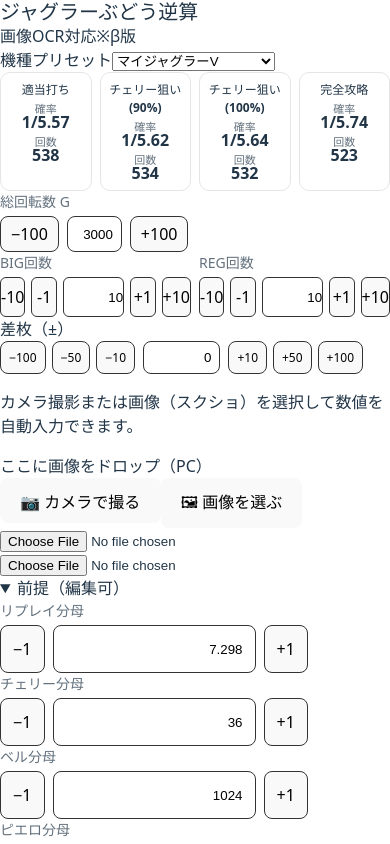
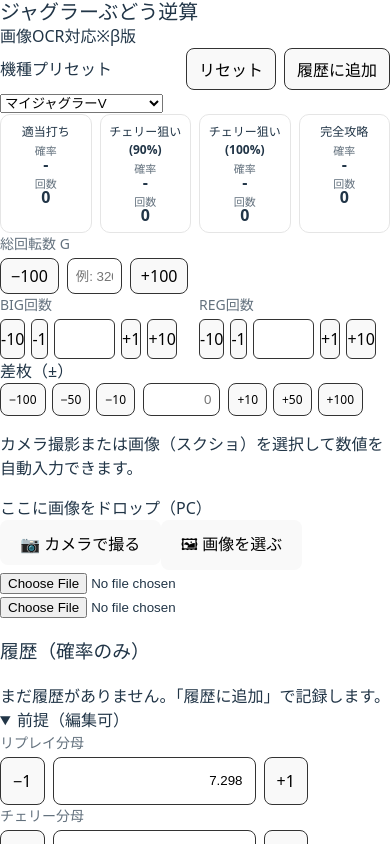
Before and after one commit to naturechorusjp/jug-ocr-v1.2, a React (Vite) app: page / in a window 390 px wide. Shown: the top 844 px of the page. Built offline with nearby package versions, Linux system fonts and the light colour scheme.

Commit message:
Update App.tsx

```diff
--- a/src/App.tsx
+++ b/src/App.tsx
@@ -29,15 +29,16 @@
   },
 } as const;
 
-// === 永続化（保存するのは G / BIG / REG / 差枚 / 機種プリセット ） ===
+// === 永続化（保存するのは G / BIG / REG / 差枚 / 機種プリセット / 履歴 ） ===
 const STORAGE_KEY = "jug-ocr-v1.2:state";
 
 function loadSaved() {
   try {
     const raw = localStorage.getItem(STORAGE_KEY);
-    return raw ? JSON.parse(raw) : {};
+    const obj = raw ? JSON.parse(raw) : {};
+    return { ...obj, history: obj.history ?? [] };
   } catch {
-    return {};
+    return { history: [] };
   }
 }
 
@@ -50,32 +51,27 @@
   }
 }
 
+// 履歴1件の型
+type HistoryRow = {
+  ts: number; // 追加時刻（今は表示しないが保存しておく）
+  model: string;
+  probs: {
+    random: string;
+    cherry90: string;
+    cherry100: string;
+    full: string;
+  };
+};
+
+const HISTORY_MAX = 10;
 
 // 打法ごとの小役取得率（必要なら後で調整可能）
 const STRATEGIES = [
-  {
-    key: "random",
-    label: "適当打ち",
-    capture: { cherry: 0.667, bell: 0.1, piero: 0.05 }, // 例：66.7％獲得
-  },
-  {
-    key: "cherry90",
-    label: "チェリー狙い(90%)",
-    capture: { cherry: 0.90, bell: 0.05, piero: 0.01 },
-  },
-  {
-    key: "cherry100",
-    label: "チェリー狙い(100%)",
-    capture: { cherry: 1.00, bell: 0, piero: 0 },
-  },
-  {
-    key: "full",
-    label: "完全攻略",
-    capture: { cherry: 1.00, bell: 1.00, piero: 1.00 },
-  },
+  { key: "random",    label: "適当打ち",           capture: { cherry: 0.667, bell: 0.1,  piero: 0.05 } },
+  { key: "cherry90",  label: "チェリー狙い(90%)",  capture: { cherry: 0.90,  bell: 0.05, piero: 0.01 } },
+  { key: "cherry100", label: "チェリー狙い(100%)", capture: { cherry: 1.00,  bell: 0,    piero: 0    } },
+  { key: "full",      label: "完全攻略",           capture: { cherry: 1.00,  bell: 1.00, piero: 1.00 } },
 ] as const;
-
-
 
 // 文字列→数値（カンマOK）
 function numberOr(val: any, fallback: number) {
@@ -93,24 +89,23 @@
   const [presets] = useState(PRESETS);
   const p = presets[modelKey];
 
-  // ★ 入力欄を復元（未保存ならデフォルト値）
-  const [G, setG]   = useState<string | number>(() => {
+  // ★ 入力欄を復元（未保存ならブランク）
+  const [G, setG] = useState<string | number>(() => {
     const s = loadSaved();
-    return s.G ?? 3000;
+    return s.G ?? "";
   });
   const [big, setBig] = useState<string | number>(() => {
     const s = loadSaved();
-    return s.big ?? 10;
+    return s.big ?? "";
   });
   const [reg, setReg] = useState<string | number>(() => {
     const s = loadSaved();
-    return s.reg ?? 10;
+    return s.reg ?? "";
   });
   const [diff, setDiff] = useState<string | number>(() => {
     const s = loadSaved();
-    return s.diff ?? 0;
+    return s.diff ?? "";
   });
-
 
   // 前提（編集可）
   const [replay, setReplay] = useState<number>(p.replay);
@@ -127,13 +122,20 @@
   const [ocrBusy, setOcrBusy] = useState(false);
   const [ocrLog, setOcrLog] = useState("");
 
+  // 履歴（localStorage から復元）
+  const [history, setHistory] = useState<HistoryRow[]>(() => {
+    const s = loadSaved();
+    return Array.isArray(s.history) ? s.history : [];
+  });
 
-   // ← ★
+  // 入力・機種・履歴の永続化
   useEffect(() => {
-    // G / BIG / REG / 差枚 / 機種プリセット を保存
     saveState({ modelKey, G, big, reg, diff });
   }, [modelKey, G, big, reg, diff]);
 
+  useEffect(() => {
+    saveState({ history });
+  }, [history]);
 
   // カメラ/ファイル選択のための refs
   const cameraInputRef = useRef<HTMLInputElement>(null);
@@ -143,9 +145,31 @@
   function loadPreset(key: keyof typeof PRESETS) {
     setModelKey(key);
     const np = PRESETS[key];
-    setReplay(np.replay); setCherry(np.cherry); setBell(np.bell); setPiero(np.piero);
-    setBigAvg(np.bigAvg); setRegAvg(np.regAvg); setCherryPay(np.cherryPay);
-    setBellPay(np.bellPay); setPieroPay(np.pieroPay);
+
+    // 前提値を更新
+    setReplay(np.replay);
+    setCherry(np.cherry);
+    setBell(np.bell);
+    setPiero(np.piero);
+    setBigAvg(np.bigAvg);
+    setRegAvg(np.regAvg);
+    setCherryPay(np.cherryPay);
+    setBellPay(np.bellPay);
+    setPieroPay(np.pieroPay);
+
+    // ★ 入力フォームをクリア
+    setG("");
+    setBig("");
+    setReg("");
+    setDiff("");
+  }
+
+  // 入力だけリセット（履歴は残す）
+  function resetInputs() {
+    setG("");
+    setBig("");
+    setReg("");
+    setDiff("");
   }
 
   // 画像 → OCR → 自動入力
@@ -156,7 +180,7 @@
       const file = files[0];
       setOcrLog(s => s + `読み取り開始: ${file.name}\n`);
       const { data } = await Tesseract.recognize(file, "jpn+eng", {
-        logger: m => { if (m.status) setOcrLog(s => s + `${m.status} ${Math.round((m.progress ?? 0)*100)}%\n`); }
+        logger: m => { if (m.status) setOcrLog(s => s + `${m.status} ${Math.round((m.progress ?? 0) * 100)}%\n`); }
       });
       const text = (data.text || "").trim();
       setOcrLog(s => s + "\n--- 抽出テキスト ---\n" + text + "\n-------------------\n");
@@ -184,8 +208,7 @@
     handleImageFiles(e.dataTransfer.files);
   }
 
-  // App の中
-
+  // 計算
   function calcResultByCapture(capture: { cherry: number; bell: number; piero: number }) {
     const g = numberOr(G, 0);
     const B = numberOr(big, 0);
@@ -215,24 +238,67 @@
     }));
   }, [G, big, reg, diff, replay, cherry, bell, piero, bigAvg, regAvg, cherryPay, bellPay, pieroPay]);
 
+  // 履歴に追加（確率のみ）
+  function addHistory() {
+    const row: HistoryRow = {
+      ts: Date.now(),
+      model: modelKey,
+      probs: {
+        random:    formatProb(resultsByStrategy.find(r => r.key === "random")?.res.grapeProb ?? Infinity),
+        cherry90:  formatProb(resultsByStrategy.find(r => r.key === "cherry90")?.res.grapeProb ?? Infinity),
+        cherry100: formatProb(resultsByStrategy.find(r => r.key === "cherry100")?.res.grapeProb ?? Infinity),
+        full:      formatProb(resultsByStrategy.find(r => r.key === "full")?.res.grapeProb ?? Infinity),
+      },
+    };
+    setHistory(prev => [row, ...prev].slice(0, HISTORY_MAX));
+  }
 
   return (
-    <div className="min-h-screen w-full bg-neutral-50 text-neutral-900 p-4 md:p-8" onDragOver={e=>e.preventDefault()} onDrop={onDrop}>
+    <div
+      className="min-h-screen w-full bg-neutral-50 text-neutral-900 p-4 md:p-8"
+      onDragOver={e => e.preventDefault()}
+      onDrop={onDrop}
+    >
       <div className="max-w-3xl mx-auto space-y-8">
         <header className="flex items-center justify-between">
-          <h1
-    style={{ fontSize: "20px", lineHeight: 1.2, margin: 0, fontWeight: 700 }}
-  >
+          <h1 style={{ fontSize: "20px", lineHeight: 1.2, margin: 0, fontWeight: 700 }}>
             ジャグラーぶどう逆算
           </h1>
           <div className="text-6px opacity-70"> 画像OCR対応※β版</div>
         </header>
 
-        {/* 機種プリセット */}
+        {/* 機種プリセット + ボタン */}
         <section className="bg-white rounded-2xl shadow p-4 md:p-6 space-y-3">
-          <label className="block text-3xl font-semibold">機種プリセット</label>
-          <select className="w-full rounded-xl border p-3 mb-8" value={modelKey as string} onChange={(e)=>loadPreset(e.target.value as keyof typeof PRESETS)}>
-            {Object.keys(PRESETS).map((k) => (<option key={k} value={k}>{k}</option>))}
+          <div style={{ display: "flex", alignItems: "center", justifyContent: "space-between", gap: 8 }}>
+            <label className="block text-3xl font-semibold" style={{ margin: 0 }}>
+              機種プリセット
+            </label>
+            <div style={{ display: "flex", gap: 8 }}>
+              <button
+                type="button"
+                onClick={resetInputs}
+                style={{ padding: "8px 12px", border: "1px solid #333", borderRadius: 8 }}
+              >
+                リセット
+              </button>
+              <button
+                type="button"
+                onClick={addHistory}
+                style={{ padding: "8px 12px", border: "1px solid #333", borderRadius: 8 }}
+              >
+                履歴に追加
+              </button>
+            </div>
+          </div>
+
+          <select
+            className="w-full rounded-xl border p-3 mb-8"
+            value={modelKey as string}
+            onChange={(e) => loadPreset(e.target.value as keyof typeof PRESETS)}
+          >
+            {Object.keys(PRESETS).map((k) => (
+              <option key={k} value={k}>{k}</option>
+            ))}
           </select>
         </section>
 
@@ -279,11 +345,8 @@
           </div>
         </section>
 
-
-
         {/* 手入力（任意） */}
         <section className="bg-white rounded-2xl shadow p-4 md:p-6 space-y-4">
-
           {/* 総回転数（1行） */}
           <div style={{ display: "flex", gap: 12 }}>
             <div style={{ flex: "1 1 auto" }}>
@@ -301,8 +364,6 @@
             </div>
           </div>
 
-
-
           {/* 差枚（1行） */}
           <div style={{ display: "flex", gap: 12 }}>
             <div style={{ flex: "1 1 auto" }}>
@@ -311,9 +372,7 @@
           </div>
         </section>
 
-
-
-        {/* OCR入力を下に移動 */}
+        {/* OCR入力（下に配置） */}
         <section className="bg-white rounded-2xl shadow p-4 md:p-6 space-y-3">
           <p className="text-sm text-neutral-600">
             カメラ撮影または画像（スクショ）を選択して数値を自動入力できます。
@@ -337,14 +396,63 @@
                   🖼 画像を選ぶ
                 </button>
               </div>
-      <input ref={cameraInputRef} type="file" accept="image/*" capture="environment" className="hidden"
-             onChange={(e) => handleImageFiles(e.target.files)} />
-      <input ref={fileInputRef} type="file" accept="image/*" className="hidden"
-             onChange={(e) => handleImageFiles(e.target.files)} />
+              {/* 非表示 input */}
+              <input
+                ref={cameraInputRef}
+                type="file"
+                accept="image/*"
+                capture="environment"
+                className="hidden"
+                onChange={(e) => handleImageFiles(e.target.files)}
+              />
+              <input
+                ref={fileInputRef}
+                type="file"
+                accept="image/*"
+                className="hidden"
+                onChange={(e) => handleImageFiles(e.target.files)}
+              />
             </div>
             {ocrBusy && <div className="text-sm">読み取り中…</div>}
-    {ocrLog && <pre className="bg-neutral-100 rounded-xl p-3 text-xs overflow-auto max-h-48 whitespace-pre-wrap">{ocrLog}</pre>}
+            {ocrLog && (
+              <pre className="bg-neutral-100 rounded-xl p-3 text-xs overflow-auto max-h-48 whitespace-pre-wrap">
+                {ocrLog}
+              </pre>
+            )}
           </div>
+        </section>
+
+        {/* 履歴（確率のみ・最大10行） — 前提の直前に表示 */}
+        <section className="bg-white rounded-2xl shadow p-4 md:p-6 space-y-3">
+          <h3 className="text-lg font-semibold">履歴（確率のみ）</h3>
+          {history.length === 0 ? (
+            <div className="text-sm opacity-70">まだ履歴がありません。「履歴に追加」で記録します。</div>
+          ) : (
+            <div className="overflow-x-auto">
+              <table className="w-full text-sm">
+                <thead>
+                  <tr className="border-b">
+                    <th className="text-left p-2">機種名</th>
+                    <th className="text-right p-2">適当打</th>
+                    <th className="text-right p-2">C90%</th>
+                    <th className="text-right p-2">C100%</th>
+                    <th className="text-right p-2">完全攻略</th>
+                  </tr>
+                </thead>
+                <tbody>
+                  {history.map((h) => (
+                    <tr key={h.ts} className="border-b">
+                      <td className="p-2">{h.model}</td>
+                      <td className="p-2 text-right">{h.probs.random}</td>
+                      <td className="p-2 text-right">{h.probs.cherry90}</td>
+                      <td className="p-2 text-right">{h.probs.cherry100}</td>
+                      <td className="p-2 text-right">{h.probs.full}</td>
+                    </tr>
+                  ))}
+                </tbody>
+              </table>
+            </div>
+          )}
         </section>
 
         {/* 前提の編集 */}
@@ -373,7 +481,6 @@
   );
 }
 
-
 // ===== BB / RB 専用：±1 / ±10 ボタン付き =====
 type BRFieldProps = {
   label: string;
@@ -385,35 +492,36 @@
   const curr = Number.isFinite(Number(value)) ? Number(value) : 0;
 
   const apply = (d: number) => {
-    const next = Math.max(0, curr + d);       // 0未満にしない
+    const next = Math.max(0, curr + d); // 0未満にしない
     setValue(String(next));
   };
 
   const onChange = (e: React.ChangeEvent<HTMLInputElement>) => {
     const raw = e.target.value.replace(/[^\d]/g, "");
-    setValue(raw.slice(0, 4));                 // 最大4桁（十分）
+    setValue(raw.slice(0, 4)); // 最大4桁（十分）
   };
 
   const btnStyle: React.CSSProperties = {
-    flex: "1 1 0",
     padding: "8px 0",
     border: "1px solid #333",
     borderRadius: 6,
     textAlign: "center",
+    whiteSpace: "nowrap",
+    flex: "0 0 auto",
   };
   const inputStyle: React.CSSProperties = {
-    flex: "1 1 0",
-    width: "8ch",                              // 差枚と近い見た目に
+    width: "8ch", // 差枚と近い見た目に
     padding: "8px 0",
     border: "1px solid #333",
     borderRadius: 6,
     textAlign: "right",
+    flex: "0 0 auto",
   };
 
   return (
     <label style={{ display: "block" }}>
       <span style={{ display: "block", fontSize: 14, opacity: 0.7, marginBottom: 4 }}>{label}</span>
-      <div style={{ display: "flex", gap: 6 }}>
+      <div style={{ display: "flex", gap: 6, flexWrap: "nowrap" }}>
         <button type="button" style={btnStyle} onClick={() => apply(-10)}>-10</button>
         <button type="button" style={btnStyle} onClick={() => apply(-1)}>-1</button>
         <input type="text" inputMode="numeric" value={value as any} onChange={onChange} style={inputStyle} />
@@ -423,7 +531,6 @@
     </label>
   );
 }
-
 
 // ±ボタン付きの数値入力（汎用）
 function NumberField({
@@ -445,7 +552,7 @@
   max?: number;
   placeholder?: string;
   allowNegative?: boolean;
-  compact?: boolean;   // ★ 追加
+  compact?: boolean; // ★ 追加
 }) {
   const current = isFinite(Number(value)) ? Number(value) : 0;
   const apply = (delta: number) => {
@@ -462,37 +569,36 @@
     setValue(clipped);
   };
 
-
   // ★ コンパクトUIの寸法
   const btnPad = compact ? "6px 10px" : "12px 12px";
   const inputPad = compact ? "8px" : "12px";
   const inputWidth = compact ? "5ch" : undefined; // 5桁＋α
 
+  const btnStyle: React.CSSProperties = {
+    padding: btnPad,
+    borderRadius: 8,
+    border: "1px solid #333",
+    whiteSpace: "nowrap",
+    flex: "0 0 auto",
+  };
+
   return (
     <label style={{ display: "block" }}>
       <span style={{ display: "block", fontSize: 14, opacity: 0.7, marginBottom: 4 }}>{label}</span>
-      <div style={{ display: "flex", alignItems: "stretch", gap: 8 }}>
-        <button
-          type="button"
-          style={{ padding: btnPad, borderRadius: 8, border: "1px solid #333" }}
-          onClick={() => apply(-step)}
-        >
+      <div style={{ display: "flex", alignItems: "stretch", gap: 8, flexWrap: "nowrap" }}>
+        <button type="button" style={btnStyle} onClick={() => apply(-step)}>
           −{step}
         </button>
         <input
           type="text"
           inputMode="numeric"
           pattern="\d*"
-          style={{ width: inputWidth, padding: inputPad, borderRadius: 8, border: "1px solid #333", textAlign: "right" }}
+          style={{ width: inputWidth, padding: inputPad, borderRadius: 8, border: "1px solid #333", textAlign: "right", flex: "0 0 auto" }}
           value={value as any}
           onChange={onChange}
           placeholder={placeholder}
         />
-        <button
-          type="button"
-          style={{ padding: btnPad, borderRadius: 8, border: "1px solid #333" }}
-          onClick={() => apply(step)}
-        >
+        <button type="button" style={btnStyle} onClick={() => apply(step)}>
           +{step}
         </button>
       </div>
@@ -513,8 +619,6 @@
   const current = isFinite(Number(value)) ? Number(value) : 0;
   const apply = (delta: number) => setValue(String(Math.round(current + delta)));
 
-
-
   // 先頭±許可＆6桁まで
   const onChange = (e: React.ChangeEvent<HTMLInputElement>) => {
     let raw = e.target.value.replace(/[^\d+-]/g, "");
@@ -530,7 +634,7 @@
     border: "1px solid #333",
     borderRadius: 8,
     whiteSpace: "nowrap",
-    flex: "0 0 auto",       // これでボタンが潰れず折り返しもしない
+    flex: "0 0 auto",
   };
   const inputStyle: React.CSSProperties = {
     width: "8ch",
@@ -582,8 +686,6 @@
     </label>
   );
 }
-
-
 
 function formatInt(n: number) {
   if (!isFinite(n)) return "-";
@@ -641,7 +743,7 @@
   ];
   for (const r of diffPatterns) {
     const m = text.match(r);
-    if (m) { diff = parseInt(m[3] || m[1], 10); break; }
+    if (m) { diff = parseInt((m[3] || m[1]) as string, 10); break; }
   }
 
   if (G == null && big == null && reg == null && diff == null) return null;
```
Lines whose indentation alone changed are shown as unchanged.
